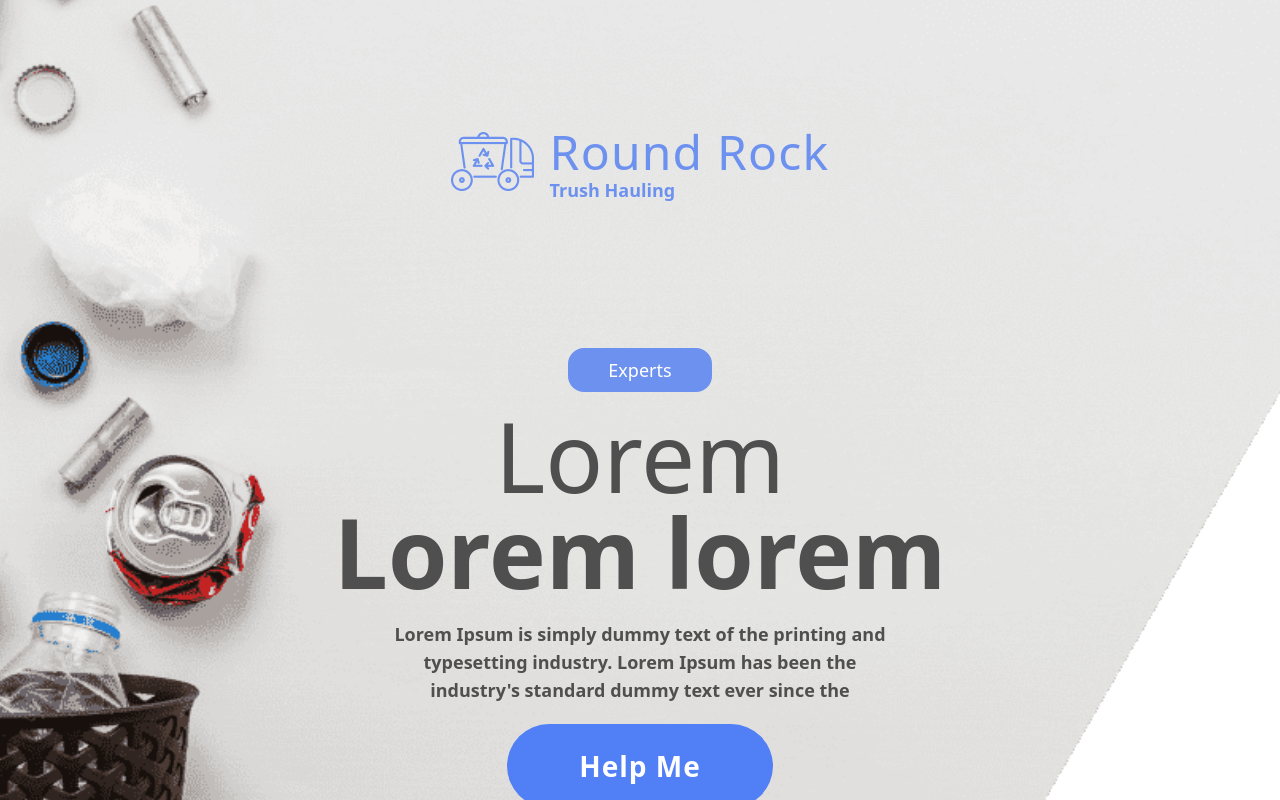
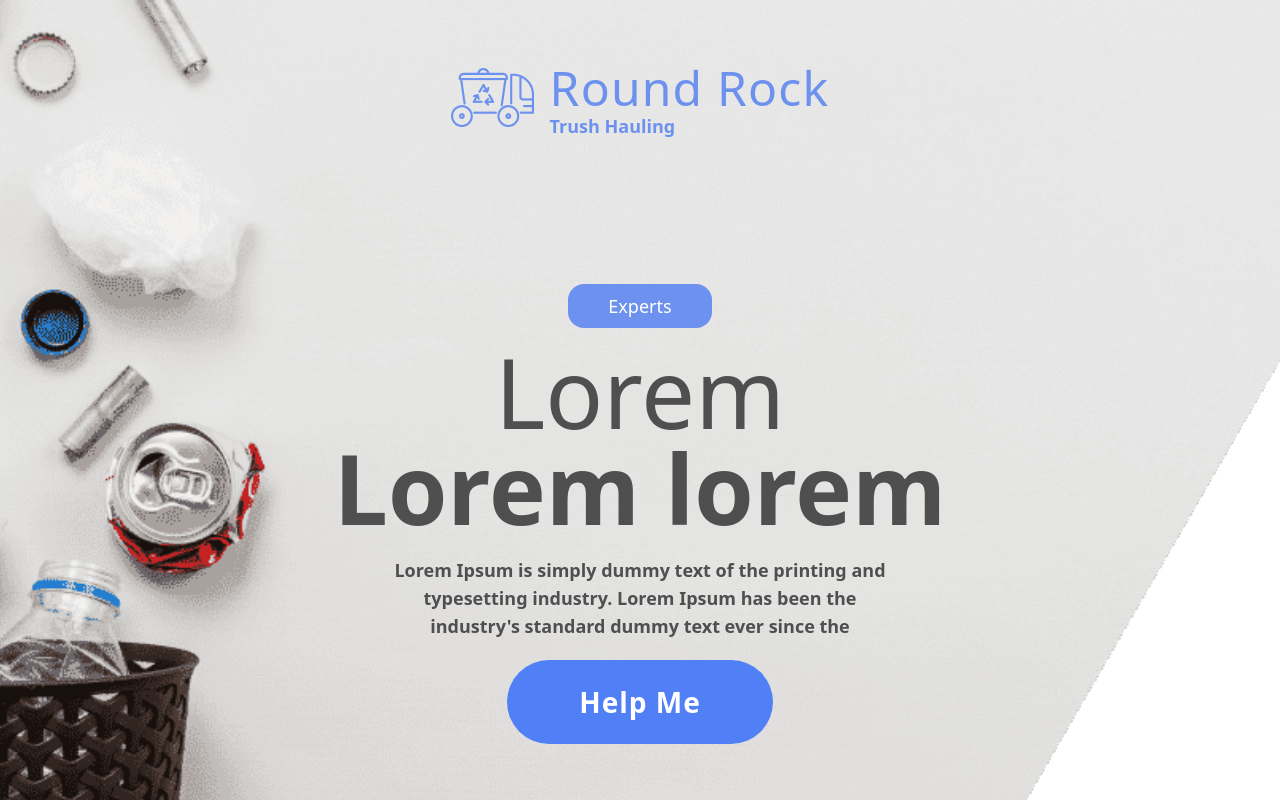
Before and after one commit to Ahmed-Serag19/upskilling-task, an Angular app: page / in a window 1280 px wide. Shown: the top 800 px of the page. Built offline with nearby package versions, Linux system fonts and the light colour scheme.

Commit message:
Update hero-section.component.html

```diff
--- a/src/app/sections/hero-section/hero-section.component.html
+++ b/src/app/sections/hero-section/hero-section.component.html
@@ -1,5 +1,5 @@
 <section class="hero">
-  <header class="flex gap-4 justify-center pt-32 pb-20">
+  <header class="flex gap-4 justify-center pt-16 pb-20">
     <div class="logo w-18 pt-1">
       <img [src]="logoPath" alt="recycle truck logo" class="logo-image" />
     </div>
```
